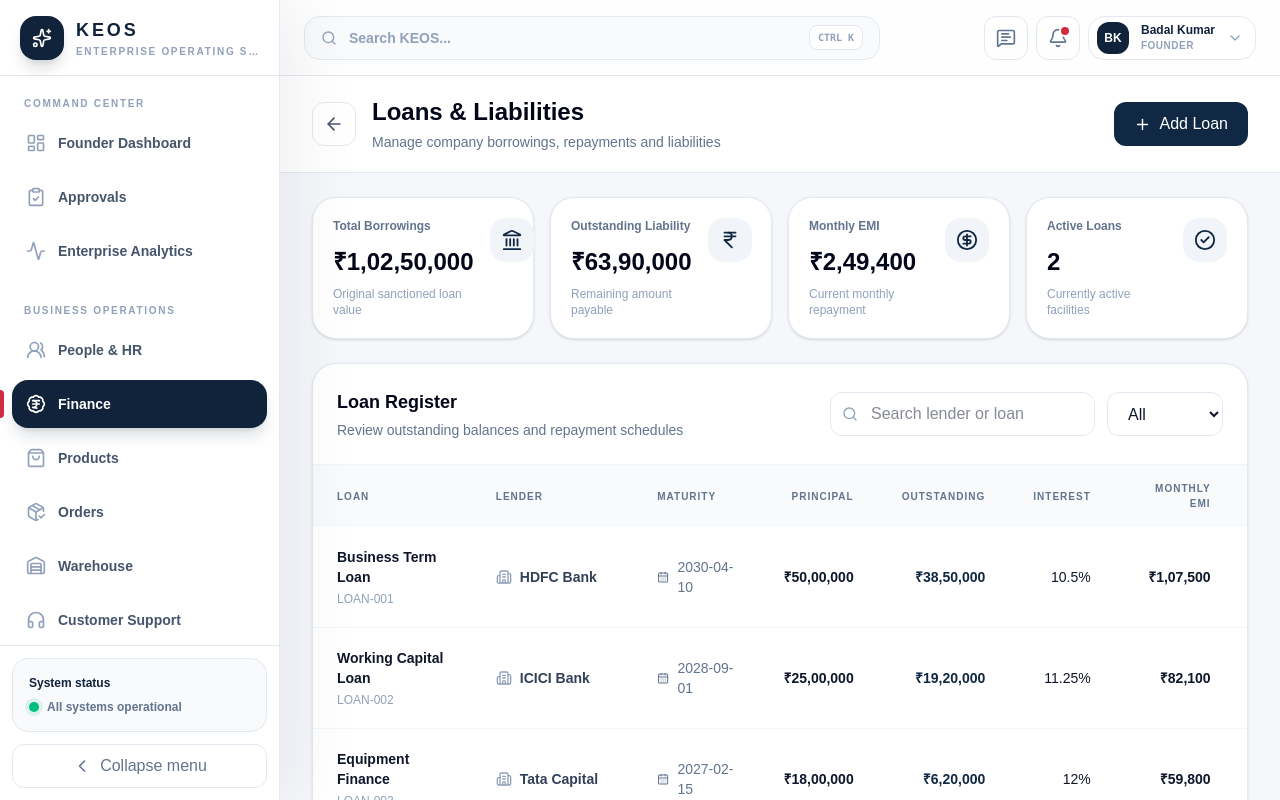
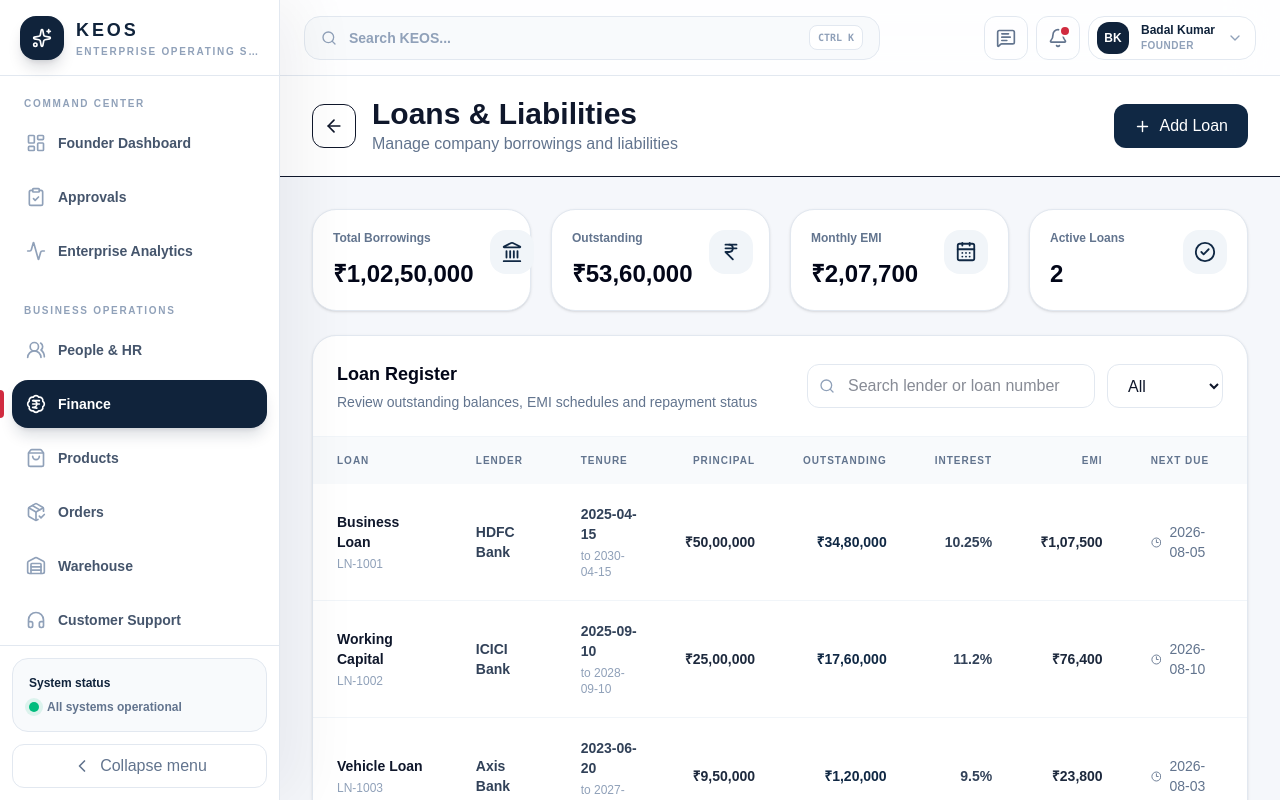
Before and after one commit to badalk210304onl9-alt/keos, a Next.js app: page /finance/loans-liabilities in a window 1280 px wide. Shown: the top 800 px of the page. Built offline with nearby package versions, Linux system fonts and the light colour scheme.

Commit message:
Complete loans and liabilities module

```diff
--- a/app/finance/loans-liabilities/page.tsx
+++ b/app/finance/loans-liabilities/page.tsx
@@ -1,94 +1,95 @@
 "use client";
 
-import type { ReactNode } from "react";
 import { useMemo, useState } from "react";
 import Link from "next/link";
 
 import {
   ArrowLeft,
-  Building2,
+  Landmark,
+  IndianRupee,
   CalendarDays,
+  Search,
+  Plus,
   CheckCircle2,
-  CircleDollarSign,
+  AlertTriangle,
   Clock3,
-  IndianRupee,
-  Landmark,
-  Plus,
-  Search,
 } from "lucide-react";
 
-type LoanStatus = "Active" | "Closed" | "Overdue";
+type LoanStatus =
+  | "Active"
+  | "Closed"
+  | "Overdue";
 
-type LoanRecord = {
+type Loan = {
   id: number;
-  loanId: string;
+  loanNo: string;
   lender: string;
-  loanType: string;
+  type: string;
+  principal: number;
+  outstanding: number;
+  interest: number;
+  emi: number;
   startDate: string;
-  maturityDate: string;
-  principalAmount: number;
-  outstandingAmount: number;
-  interestRate: number;
-  monthlyEmi: number;
-  nextDueDate: string;
+  endDate: string;
+  nextDue: string;
   status: LoanStatus;
 };
 
-const initialLoans: LoanRecord[] = [
+const initialLoans: Loan[] = [
   {
     id: 1,
-    loanId: "LOAN-001",
+    loanNo: "LN-1001",
     lender: "HDFC Bank",
-    loanType: "Business Term Loan",
-    startDate: "2025-04-10",
-    maturityDate: "2030-04-10",
-    principalAmount: 5000000,
-    outstandingAmount: 3850000,
-    interestRate: 10.5,
-    monthlyEmi: 107500,
-    nextDueDate: "2026-08-05",
+    type: "Business Loan",
+    principal: 5000000,
+    outstanding: 3480000,
+    interest: 10.25,
+    emi: 107500,
+    startDate: "2025-04-15",
+    endDate: "2030-04-15",
+    nextDue: "2026-08-05",
     status: "Active",
   },
   {
     id: 2,
-    loanId: "LOAN-002",
+    loanNo: "LN-1002",
     lender: "ICICI Bank",
-    loanType: "Working Capital Loan",
-    startDate: "2025-09-01",
-    maturityDate: "2028-09-01",
-    principalAmount: 2500000,
-    outstandingAmount: 1920000,
-    interestRate: 11.25,
-    monthlyEmi: 82100,
-    nextDueDate: "2026-08-08",
+    type: "Working Capital",
+    principal: 2500000,
+    outstanding: 1760000,
+    interest: 11.2,
+    emi: 76400,
+    startDate: "2025-09-10",
+    endDate: "2028-09-10",
+    nextDue: "2026-08-10",
     status: "Active",
   },
   {
     id: 3,
-    loanId: "LOAN-003",
-    lender: "Tata Capital",
-    loanType: "Equipment Finance",
-    startDate: "2024-02-15",
-    maturityDate: "2027-02-15",
-    principalAmount: 1800000,
-    outstandingAmount: 620000,
-    interestRate: 12,
-    monthlyEmi: 59800,
-    nextDueDate: "2026-08-02",
+    loanNo: "LN-1003",
+    lender: "Axis Bank",
+    type: "Vehicle Loan",
+    principal: 950000,
+    outstanding: 120000,
+    interest: 9.5,
+    emi: 23800,
+    startDate: "2023-06-20",
+    endDate: "2027-06-20",
+    nextDue: "2026-08-03",
     status: "Overdue",
   },
   {
     id: 4,
-    loanId: "LOAN-004",
-    lender: "State Bank of India",
-    loanType: "Vehicle Loan",
-    startDate: "2022-06-20",
-    maturityDate: "2026-06-20",
-    principalAmount: 950000,
-    outstandingAmount: 0,
-    interestRate: 9.5,
-    monthlyEmi: 24500,
-    nextDueDate: "",
+    loanNo: "LN-1004",
+    lender: "SBI",
+    type: "Equipment Finance",
+    principal: 1800000,
+    outstanding: 0,
+    interest: 8.75,
+    emi: 45200,
+    startDate: "2022-03-01",
+    endDate: "2026-03-01",
+    nextDue: "-",
     status: "Closed",
   },
 ];
@@ -102,249 +103,331 @@ function formatCurrency(value: number) {
 }
 
 export default function LoansLiabilitiesPage() {
-  const [loans, setLoans] = useState<LoanRecord[]>(initialLoans);
-  const [search, setSearch] = useState("");
-  const [statusFilter, setStatusFilter] = useState("All");
-  const [message, setMessage] = useState("");
 
-  const filteredLoans = useMemo(() => {
-    const query = search.toLowerCase();
+  const [loans, setLoans] =
+    useState(initialLoans);
+
+  const [search, setSearch] =
+    useState("");
+
+  const [filter, setFilter] =
+    useState("All");
+
+  const filtered = useMemo(() => {
 
     return loans.filter((loan) => {
-      const matchesSearch =
-        loan.lender.toLowerCase().includes(query) ||
-        loan.loanId.toLowerCase().includes(query) ||
-        loan.loanType.toLowerCase().includes(query);
 
-      const matchesStatus =
-        statusFilter === "All" || loan.status === statusFilter;
+      const matchSearch =
+        loan.loanNo.toLowerCase().includes(search.toLowerCase()) ||
+        loan.lender.toLowerCase().includes(search.toLowerCase());
 
-      return matchesSearch && matchesStatus;
+      const matchStatus =
+        filter === "All" ||
+        loan.status === filter;
+
+      return matchSearch && matchStatus;
+
     });
-  }, [loans, search, statusFilter]);
 
-  const totalPrincipal = loans.reduce(
-    (sum, loan) => sum + loan.principalAmount,
-    0,
+  }, [search, filter, loans]);
+
+  const totalLoan =
+    loans.reduce(
+      (sum, item) => sum + item.principal,
+      0
     );
 
-  const totalOutstanding = loans.reduce(
-    (sum, loan) => sum + loan.outstandingAmount,
-    0,
+  const outstanding =
+    loans.reduce(
+      (sum, item) => sum + item.outstanding,
+      0
     );
 
-  const totalEmi = loans
-    .filter((loan) => loan.status !== "Closed")
-    .reduce((sum, loan) => sum + loan.monthlyEmi, 0);
+  const monthlyEmi =
+    loans
+      .filter(x => x.status !== "Closed")
+      .reduce(
+        (sum, item) => sum + item.emi,
+        0
+      );
 
-  const activeLoans = loans.filter(
-    (loan) => loan.status === "Active",
+  const activeLoans =
+    loans.filter(
+      x => x.status === "Active"
     ).length;
 
-  function showMessage(text: string) {
-    setMessage(text);
+  function markPaid(id:number){
 
-    window.setTimeout(() => {
-      setMessage("");
-    }, 2500);
+      setLoans(current=>
+
+        current.map(item=>{
+
+          if(item.id!==id) return item;
+
+          const remaining =
+            Math.max(
+              0,
+              item.outstanding-item.emi
+            );
+
+          return{
+
+            ...item,
+
+            outstanding:remaining,
+
+            status:
+              remaining===0
+              ? "Closed"
+              :"Active"
+
           }
 
-  function markPaid(id: number) {
-    setLoans((currentLoans) =>
-      currentLoans.map((loan) =>
-        loan.id === id
-          ? {
-              ...loan,
-              outstandingAmount: Math.max(
-                0,
-                loan.outstandingAmount - loan.monthlyEmi,
-              ),
-              status:
-                loan.outstandingAmount - loan.monthlyEmi <= 0
-                  ? "Closed"
-                  : "Active",
-            }
-          : loan,
-      ),
-    );
+        })
 
-    showMessage("Loan repayment recorded successfully.");
+      )
+
   }
 
   return (
-    <main className="min-h-screen bg-[#f5f7fb] text-slate-900">
-      {message && (
-        <div className="fixed right-6 top-6 z-50 rounded-2xl border border-emerald-200 bg-white px-5 py-4 text-sm font-bold text-emerald-700 shadow-xl">
-          {message}
-        </div>
-      )}
 
-      <header className="border-b border-slate-200 bg-white">
-        <div className="mx-auto flex max-w-[1600px] items-center justify-between gap-4 px-6 py-5 lg:px-8">
+<main className="min-h-screen bg-[#f5f7fb]">
+
+<header className="border-b bg-white">
+
+<div className="mx-auto max-w-[1600px] flex items-center justify-between px-8 py-5">
+
 <div className="flex items-center gap-4">
+
 <Link
 href="/finance"
-              className="flex h-11 w-11 items-center justify-center rounded-xl border border-slate-200 text-slate-600 hover:bg-slate-50"
-            >
-              <ArrowLeft size={20} />
+className="h-11 w-11 flex items-center justify-center rounded-xl border">
+
+<ArrowLeft size={20}/>
+
 </Link>
 
 <div>
-              <h1 className="text-2xl font-black text-slate-950">
+
+<h1 className="text-3xl font-black">
+
 Loans & Liabilities
+
 </h1>
 
-              <p className="mt-1 text-sm text-slate-500">
-                Manage company borrowings, repayments and liabilities
+<p className="text-slate-500">
+
+Manage company borrowings and liabilities
+
 </p>
-            </div>
+
 </div>
 
-          <button
-            type="button"
-            onClick={() => showMessage("New loan form will open here.")}
-            className="inline-flex h-11 items-center gap-2 rounded-xl bg-[#102844] px-5 text-sm font-bold text-white"
-          >
-            <Plus size={17} />
+</div>
+
+<button className="bg-[#102844] text-white px-5 h-11 rounded-xl flex items-center gap-2">
+
+<Plus size={17}/>
+
 Add Loan
+
 </button>
+
 </div>
+
 </header>
 
-      <div className="mx-auto max-w-[1600px] space-y-6 px-6 py-6 lg:px-8">
-        <section className="grid gap-4 sm:grid-cols-2 xl:grid-cols-4">
-          <SummaryCard
+<div className="max-w-[1600px] mx-auto p-8 space-y-6">
+
+<div className="grid xl:grid-cols-4 gap-5">
+
+<Card
 title="Total Borrowings"
-            value={formatCurrency(totalPrincipal)}
-            description="Original sanctioned loan value"
-            icon={<Landmark size={22} />}
+value={formatCurrency(totalLoan)}
+icon={<Landmark size={22}/>}
 />
 
-          <SummaryCard
-            title="Outstanding Liability"
-            value={formatCurrency(totalOutstanding)}
-            description="Remaining amount payable"
-            icon={<IndianRupee size={22} />}
+<Card
+title="Outstanding"
+value={formatCurrency(outstanding)}
+icon={<IndianRupee size={22}/>}
 />
 
-          <SummaryCard
+<Card
 title="Monthly EMI"
-            value={formatCurrency(totalEmi)}
-            description="Current monthly repayment"
-            icon={<CircleDollarSign size={22} />}
+value={formatCurrency(monthlyEmi)}
+icon={<CalendarDays size={22}/>}
 />
 
-          <SummaryCard
+<Card
 title="Active Loans"
 value={String(activeLoans)}
-            description="Currently active facilities"
-            icon={<CheckCircle2 size={22} />}
+icon={<CheckCircle2 size={22}/>}
 />
-        </section>
 
+</div>
 <section className="overflow-hidden rounded-3xl border border-slate-200 bg-white shadow-sm">
+
   <div className="flex flex-col gap-4 border-b border-slate-100 p-6 lg:flex-row lg:items-center lg:justify-between">
+
     <div>
       <h2 className="text-lg font-black text-slate-950">
         Loan Register
       </h2>
 
       <p className="mt-1 text-sm text-slate-500">
-                Review outstanding balances and repayment schedules
+        Review outstanding balances, EMI schedules and repayment status
       </p>
     </div>
 
     <div className="flex flex-col gap-3 sm:flex-row">
+
       <div className="relative">
+
         <Search
           size={16}
-                  className="absolute left-3 top-3.5 text-slate-400"
+          className="pointer-events-none absolute left-3 top-3.5 text-slate-400"
         />
 
         <input
           value={search}
           onChange={(event) => setSearch(event.target.value)}
-                  placeholder="Search lender or loan"
-                  className="h-11 rounded-xl border border-slate-200 pl-10 pr-4 text-sm outline-none"
+          placeholder="Search lender or loan number"
+          className="h-11 w-full rounded-xl border border-slate-200 bg-white pl-10 pr-4 text-sm outline-none transition focus:border-slate-400 sm:w-72"
         />
+
       </div>
 
       <select
-                value={statusFilter}
-                onChange={(event) =>
-                  setStatusFilter(event.target.value)
-                }
+        value={filter}
+        onChange={(event) => setFilter(event.target.value)}
         className="h-11 rounded-xl border border-slate-200 bg-white px-4 text-sm font-semibold outline-none"
       >
-                <option>All</option>
-                <option>Active</option>
-                <option>Overdue</option>
-                <option>Closed</option>
+        <option value="All">All</option>
+        <option value="Active">Active</option>
+        <option value="Overdue">Overdue</option>
+        <option value="Closed">Closed</option>
       </select>
+
     </div>
+
   </div>
 
   <div className="overflow-x-auto">
+
     <table className="w-full min-w-[1200px]">
+
       <thead className="bg-slate-50">
+
         <tr className="text-left text-[10px] font-black uppercase tracking-widest text-slate-500">
-                  <th className="px-6 py-4">Loan</th>
-                  <th className="px-6 py-4">Lender</th>
-                  <th className="px-6 py-4">Maturity</th>
-                  <th className="px-6 py-4 text-right">Principal</th>
+
+          <th className="px-6 py-4">
+            Loan
+          </th>
+
+          <th className="px-6 py-4">
+            Lender
+          </th>
+
+          <th className="px-6 py-4">
+            Tenure
+          </th>
+
+          <th className="px-6 py-4 text-right">
+            Principal
+          </th>
+
           <th className="px-6 py-4 text-right">
             Outstanding
           </th>
-                  <th className="px-6 py-4 text-right">Interest</th>
-                  <th className="px-6 py-4 text-right">Monthly EMI</th>
-                  <th className="px-6 py-4">Status</th>
-                  <th className="px-6 py-4 text-right">Action</th>
+
+          <th className="px-6 py-4 text-right">
+            Interest
+          </th>
+
+          <th className="px-6 py-4 text-right">
+            EMI
+          </th>
+
+          <th className="px-6 py-4">
+            Next Due
+          </th>
+
+          <th className="px-6 py-4">
+            Status
+          </th>
+
+          <th className="px-6 py-4 text-right">
+            Action
+          </th>
+
         </tr>
+
       </thead>
 
       <tbody className="divide-y divide-slate-100">
-                {filteredLoans.map((loan) => (
-                  <tr key={loan.id} className="text-sm">
+
+        {filtered.map((loan) => (
+
+          <tr
+            key={loan.id}
+            className="text-sm transition hover:bg-slate-50"
+          >
+
             <td className="px-6 py-5">
+
               <p className="font-black text-slate-900">
-                        {loan.loanType}
+                {loan.type}
               </p>
 
               <p className="mt-1 text-xs text-slate-400">
-                        {loan.loanId}
+                {loan.loanNo}
               </p>
+
+            </td>
+
+            <td className="px-6 py-5 font-bold text-slate-700">
+              {loan.lender}
             </td>
 
             <td className="px-6 py-5">
-                      <div className="flex items-center gap-2">
-                        <Building2 size={16} className="text-slate-400" />
-                        <span className="font-bold text-slate-700">
-                          {loan.lender}
-                        </span>
-                      </div>
+
+              <p className="font-semibold text-slate-700">
+                {loan.startDate}
+              </p>
+
+              <p className="mt-1 text-xs text-slate-400">
+                to {loan.endDate}
+              </p>
+
+            </td>
+
+            <td className="px-6 py-5 text-right font-bold text-slate-800">
+              {formatCurrency(loan.principal)}
+            </td>
+
+            <td className="px-6 py-5 text-right font-black text-[#102844]">
+              {formatCurrency(loan.outstanding)}
+            </td>
+
+            <td className="px-6 py-5 text-right font-semibold text-slate-700">
+              {loan.interest}%
+            </td>
+
+            <td className="px-6 py-5 text-right font-bold text-slate-800">
+              {formatCurrency(loan.emi)}
             </td>
 
             <td className="px-6 py-5">
+
               <div className="flex items-center gap-2 text-slate-500">
-                        <CalendarDays size={15} />
-                        {loan.maturityDate}
+
+                <Clock3 size={15} />
+
+                {loan.nextDue}
+
               </div>
-                    </td>
 
-                    <td className="px-6 py-5 text-right font-bold">
-                      {formatCurrency(loan.principalAmount)}
-                    </td>
-
-                    <td className="px-6 py-5 text-right font-black text-[#102844]">
-                      {formatCurrency(loan.outstandingAmount)}
-                    </td>
-
-                    <td className="px-6 py-5 text-right">
-                      {loan.interestRate}%
-                    </td>
-
-                    <td className="px-6 py-5 text-right font-bold">
-                      {formatCurrency(loan.monthlyEmi)}
             </td>
 
             <td className="px-6 py-5">
@@ -352,77 +435,116 @@ export default function LoansLiabilitiesPage() {
             </td>
 
             <td className="px-6 py-5 text-right">
+
               {loan.status !== "Closed" ? (
+
                 <button
                   type="button"
                   onClick={() => markPaid(loan.id)}
-                          className="rounded-xl bg-emerald-50 px-4 py-2 text-xs font-black text-emerald-700 hover:bg-emerald-100"
+                  className="rounded-xl bg-emerald-50 px-4 py-2 text-xs font-black text-emerald-700 transition hover:bg-emerald-100"
                 >
                   Record Payment
                 </button>
+
               ) : (
+
                 <span className="text-xs font-black text-emerald-700">
-                          Repaid
+                  Fully Repaid
                 </span>
+
               )}
+
             </td>
+
           </tr>
+
         ))}
 
-                {filteredLoans.length === 0 && (
+        {filtered.length === 0 && (
+
           <tr>
+
             <td
-                      colSpan={9}
-                      className="px-6 py-16 text-center text-sm font-bold text-slate-400"
+              colSpan={10}
+              className="px-6 py-16 text-center"
             >
+
+              <AlertTriangle
+                size={34}
+                className="mx-auto text-slate-300"
+              />
+
+              <p className="mt-4 font-black text-slate-700">
                 No loan records found
+              </p>
+
+              <p className="mt-1 text-sm text-slate-400">
+                Change the search term or status filter.
+              </p>
+
             </td>
+
           </tr>
+
         )}
+
       </tbody>
+
     </table>
+
   </div>
+
 </section>
+
 </div>
+
 </main>
+
   );
+
 }
 
-function SummaryCard({
+function Card({
   title,
   value,
-  description,
   icon,
 }: {
   title: string;
   value: string;
-  description: string;
-  icon: ReactNode;
+  icon: React.ReactNode;
 }) {
   return (
     <div className="rounded-3xl border border-slate-200 bg-white p-5 shadow-sm">
+
       <div className="flex items-start justify-between gap-4">
+
         <div>
-          <p className="text-xs font-bold text-slate-500">{title}</p>
+
+          <p className="text-xs font-bold text-slate-500">
+            {title}
+          </p>
 
           <p className="mt-3 text-2xl font-black text-slate-950">
             {value}
           </p>
 
-          <p className="mt-2 text-xs text-slate-400">
-            {description}
-          </p>
         </div>
 
         <div className="flex h-11 w-11 shrink-0 items-center justify-center rounded-2xl bg-slate-100 text-[#102844]">
           {icon}
         </div>
+
       </div>
+
     </div>
   );
 }
 
-function StatusBadge({ status }: { status: LoanStatus }) {
+function StatusBadge({
+  status,
+}: {
+  status: LoanStatus;
+}) {
   const className =
     status === "Active"
       ? "bg-blue-100 text-blue-700"
```
Lines whose indentation alone changed are shown as unchanged.
